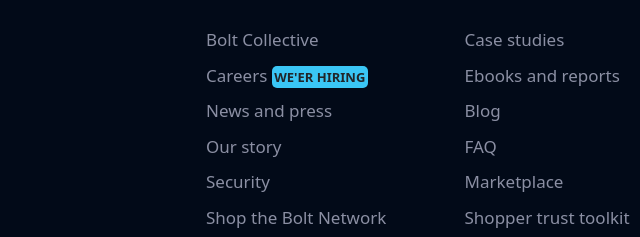
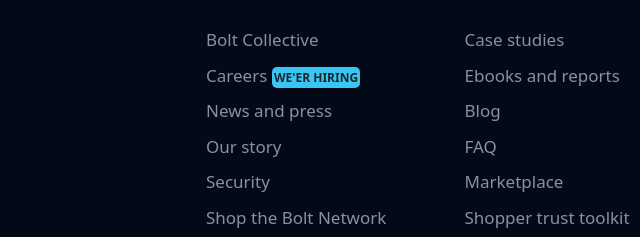
Before and after one commit to sholyjay/SQI-LV-1-Project, a plain HTML site: page index.html in a window 1280 px wide. Shown: the part 10301-10538 px from the top of the page, 9-649 px from the left. Drawn offline with nearby package versions, Linux system fonts and the light colour scheme.

Commit message:
index.html

```diff
--- a/index.html
+++ b/index.html
@@ -508,7 +508,7 @@
                         <h4>Company</h4>
                         <ul class="foot-cook">
                             <li><a href="#">Bolt Collective</a></li>
-                            <li><a href="#">Careers <mark style="background-color: #3ac6f5; border-radius: 5px;font-size: 13px; text-transform: uppercase; font-weight: 600;">We'er Hiring</mark> </a></li>
+                            <li><a href="#">Careers <mark style="background-color: #3ac6f5; border-radius: 5px;font-size: 12px; text-transform: uppercase; font-weight: 600;">We'er Hiring</mark> </a></li>
                             <li><a href="#">News and press</a></li>
                             <li><a href="#">Our story</a></li>
                             <li><a href="#">Security</a></li>
```
